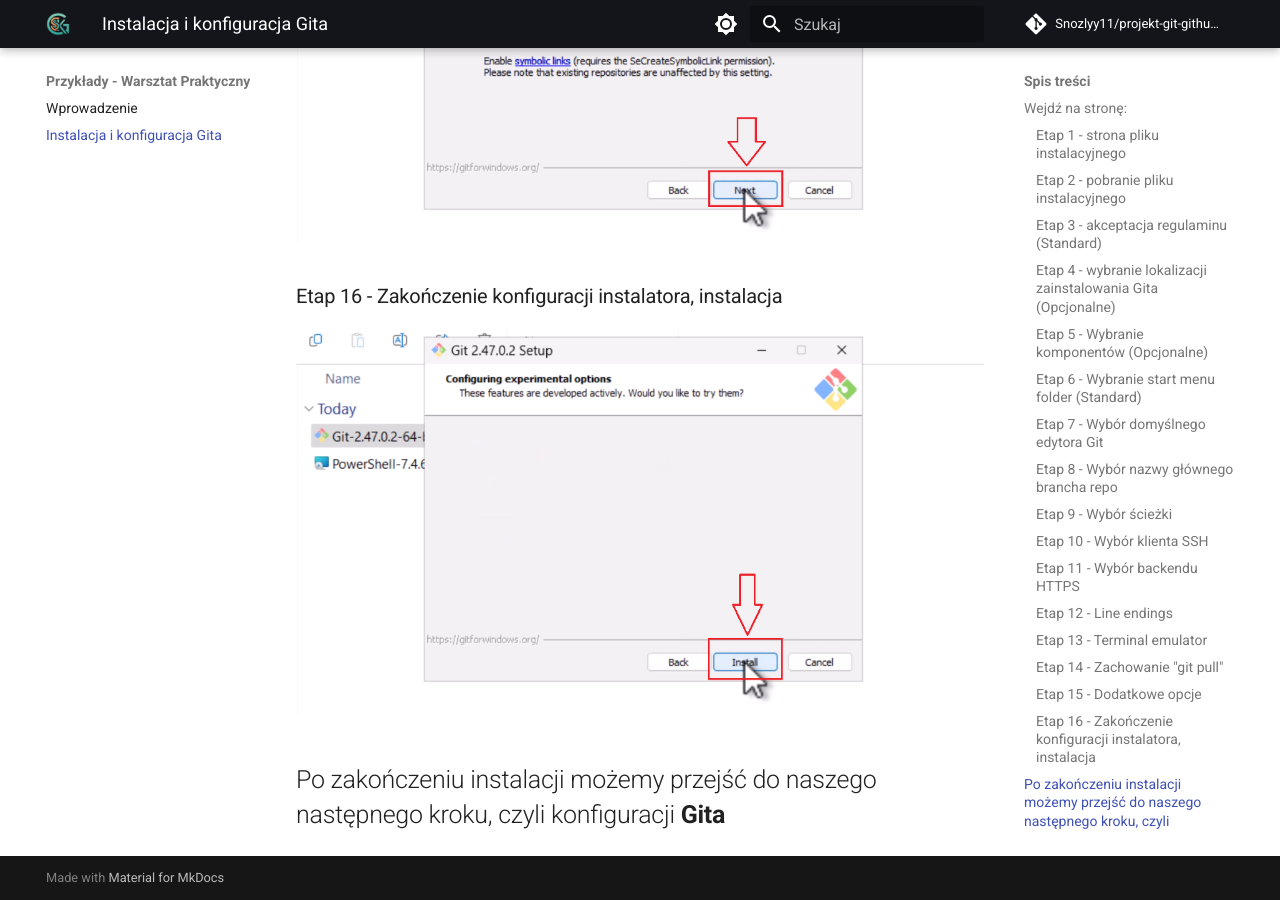
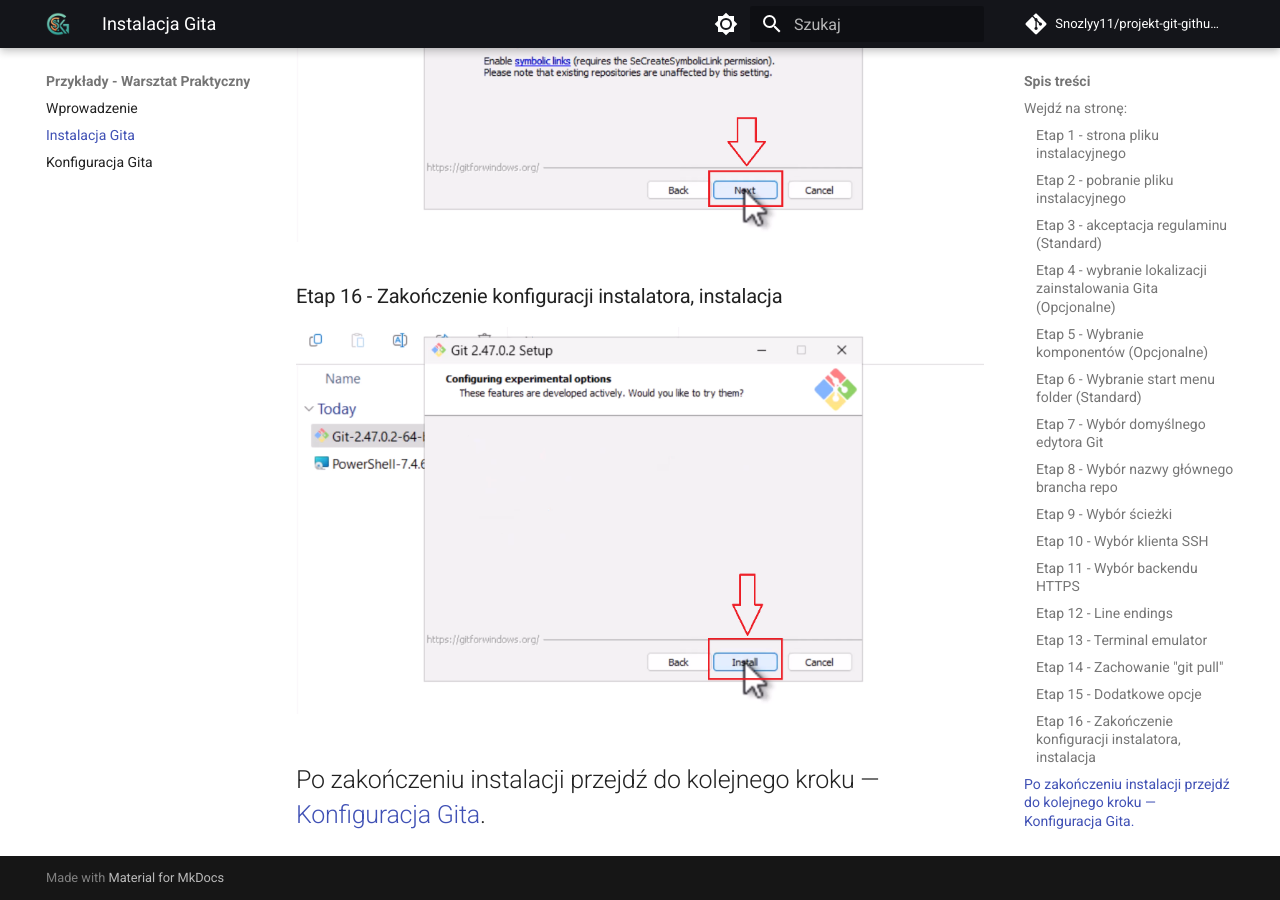
Before and after one commit to Snozlyy11/projekt-git-github-prod, an MkDocs documentation site: the page built from docs/praktyka/instalacja.md, in a window 1280 px wide and 900 px high, scrolled down 7223 px. Built offline with MkDocs 1.6.1 and Material for MkDocs 9.7.7, drawn with Linux system fonts in a browser that asks for light colours; comment, search, counter and statistics services are not loaded; some of the changed text lies outside the part shown.

```diff
--- a/docs/praktyka/instalacja.md
+++ b/docs/praktyka/instalacja.md
@@ -55,4 +55,4 @@ W tej części krok po kroku przejdziemy przez etap instalacji Gita na Windowsie
 ### Etap 16 - Zakończenie konfiguracji instalatora, instalacja
 ![Etap 16](../assets/git/16.png)
 
-## Po zakończeniu instalacji możemy przejść do naszego następnego kroku, czyli konfiguracji **Gita**
+## Po zakończeniu instalacji przejdź do kolejnego kroku — [Konfiguracja Gita](konfiguracja.md).
--- a/mkdocs.yml
+++ b/mkdocs.yml
@@ -43,7 +43,8 @@ nav:
     - Wprowadzenie: teoria.md
   - Przykłady - Warsztat Praktyczny:
     - praktyka/index.md
-    - Instalacja i konfiguracja Gita: praktyka/instalacja.md
+    - Instalacja Gita: praktyka/instalacja.md
+    - Konfiguracja Gita: praktyka/konfiguracja.md
 
 markdown_extensions:
   - pymdownx.highlight:
```
Also changed, not shown: other parts of docs/praktyka/instalacja.md (+1 -1 lines), docs/praktyka/konfiguracja.md (added, +67 -0 lines).
